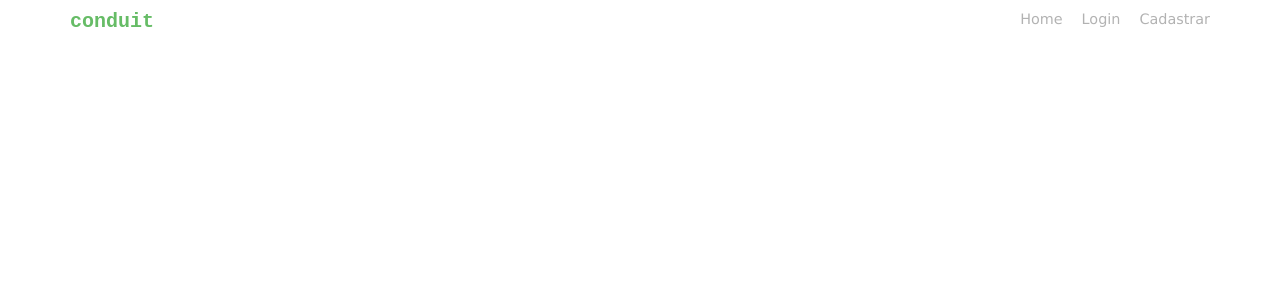
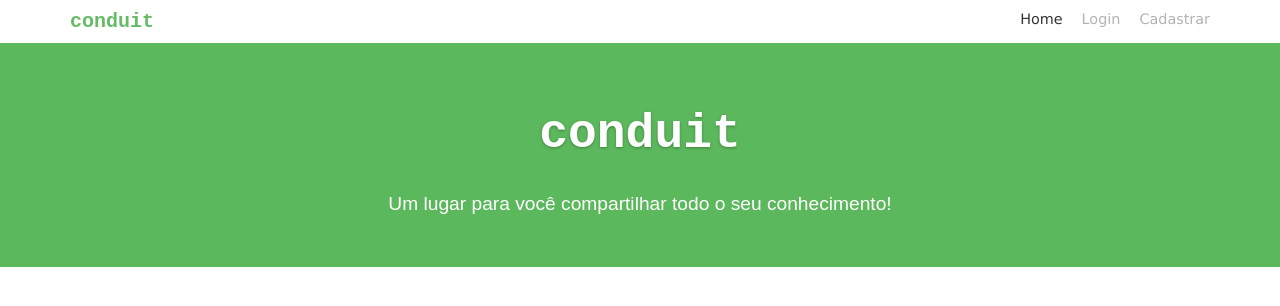
Before and after one commit to ruipimentel/conduit-vue, a Vue app: page /home in a window 1280 px wide. Shown: the top 306 px of the page. Built offline with nearby package versions, Linux system fonts and the light colour scheme.

Commit message:
Configura a classe do link para rota ativa na barra superior.

```diff
--- a/src/components/Header.vue
+++ b/src/components/Header.vue
@@ -2,14 +2,14 @@
   <nav>
     <div class="container">
       <router-link
-        to="/"
+        to="/home"
         id="logo"
       >
         conduit
       </router-link>
       <div class="float-right">
         <router-link
-          to="/"
+          to="/home"
           class="menu"
         >
           Home
@@ -54,6 +54,9 @@
     padding-right: 0;
     font-size: 0.9em;
   }
+  .menu.active {
+    color: #000000cc;
+  }
   .float-right {
     float: right;
   }
--- a/src/main.js
+++ b/src/main.js
@@ -9,6 +9,7 @@ import { routes } from './routes';
 
 const router = new VueRouter({
   routes: routes,
+  linkActiveClass: 'active',
   mode: 'history'
 });
 
--- a/src/routes.js
+++ b/src/routes.js
@@ -3,7 +3,7 @@ import Auth from './components/Auth';
 
 export const routes = [
   {
-    path: '',
+    path: '/home',
     component: Home
   },
   {
@@ -13,5 +13,9 @@ export const routes = [
   {
     path: '/register',
     component: Auth
+  },
+  {
+    path: '',
+    redirect: '/home'
   }
 ];
```
